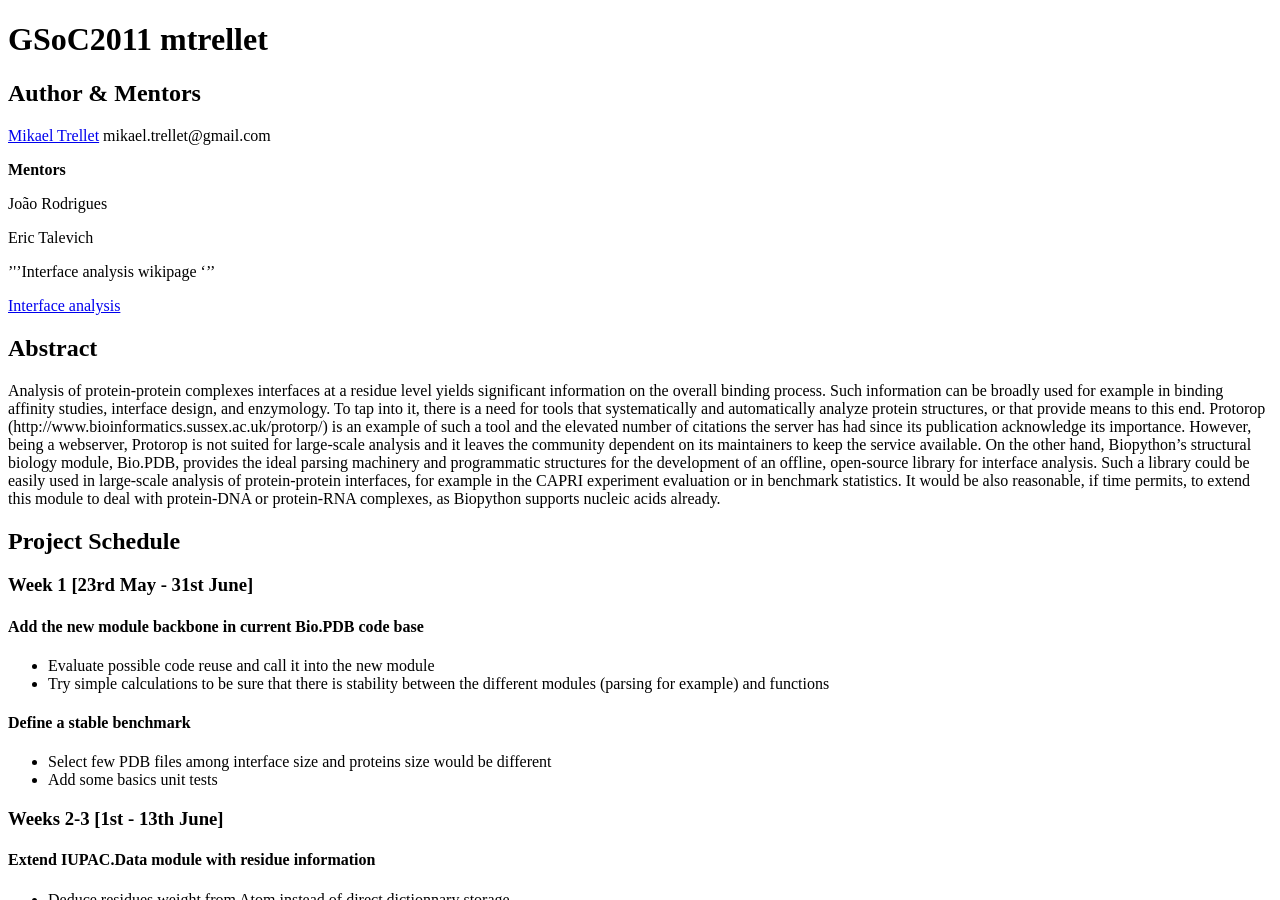
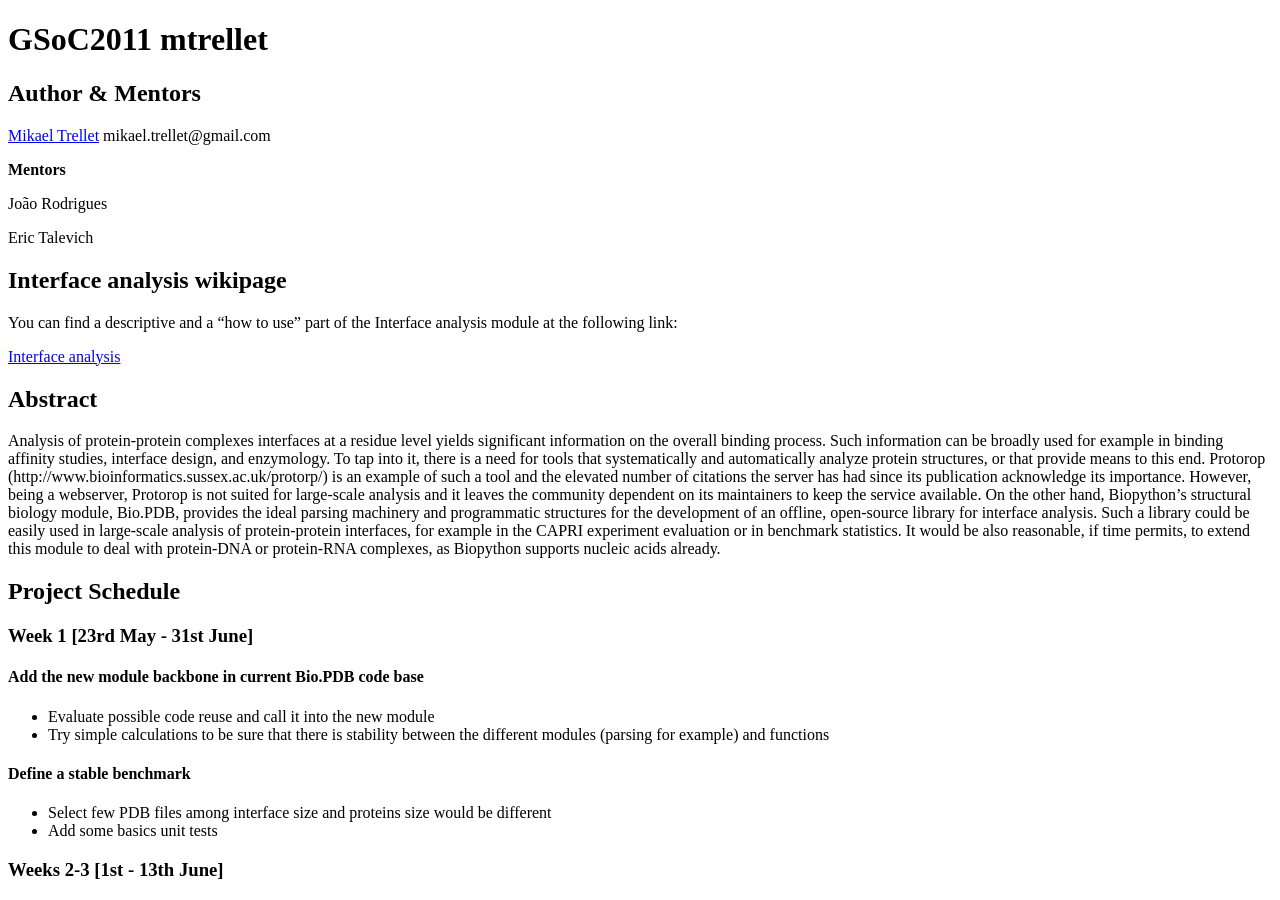
Before and after one commit to biopython/biopython.github.io, a Jekyll site: the page built from wiki/GSoC2011_mtrellet.md, in a window 1280 px wide and 900 px high. Built offline with Jekyll 4.4.1, drawn with Linux system fonts in a browser that asks for light colours.

Commit message:
Change to wiki page

```diff
--- a/wiki/GSoC2011_mtrellet.md
+++ b/wiki/GSoC2011_mtrellet.md
@@ -16,7 +16,11 @@ João Rodrigues
 
 Eric Talevich
 
-'''Interface analysis wikipage '''
+Interface analysis wikipage
+---------------------------
+
+You can find a descriptive and a "how to use" part of the Interface
+analysis module at the following link:
 
 [Interface analysis](http://biopython.org/wiki/Interface_Analysis)
 
```
Also changed, not shown: 1 other file.
